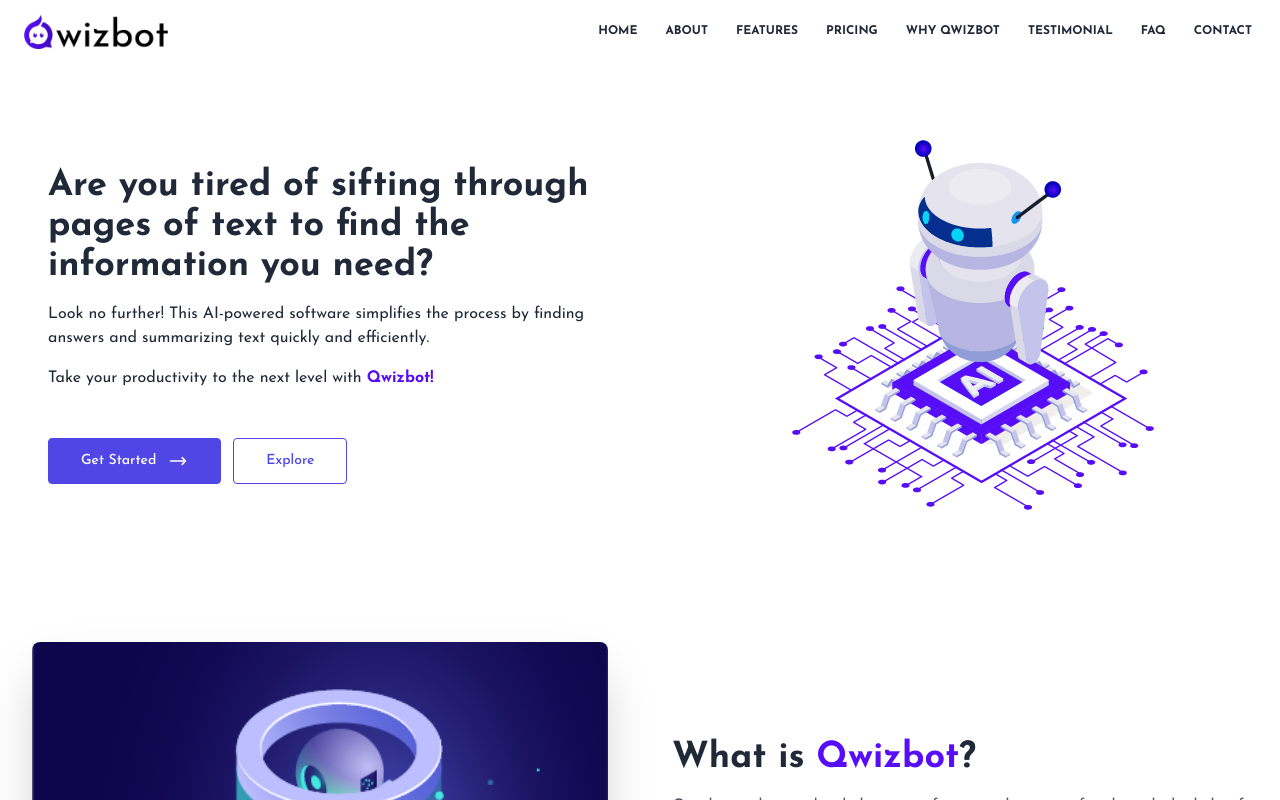
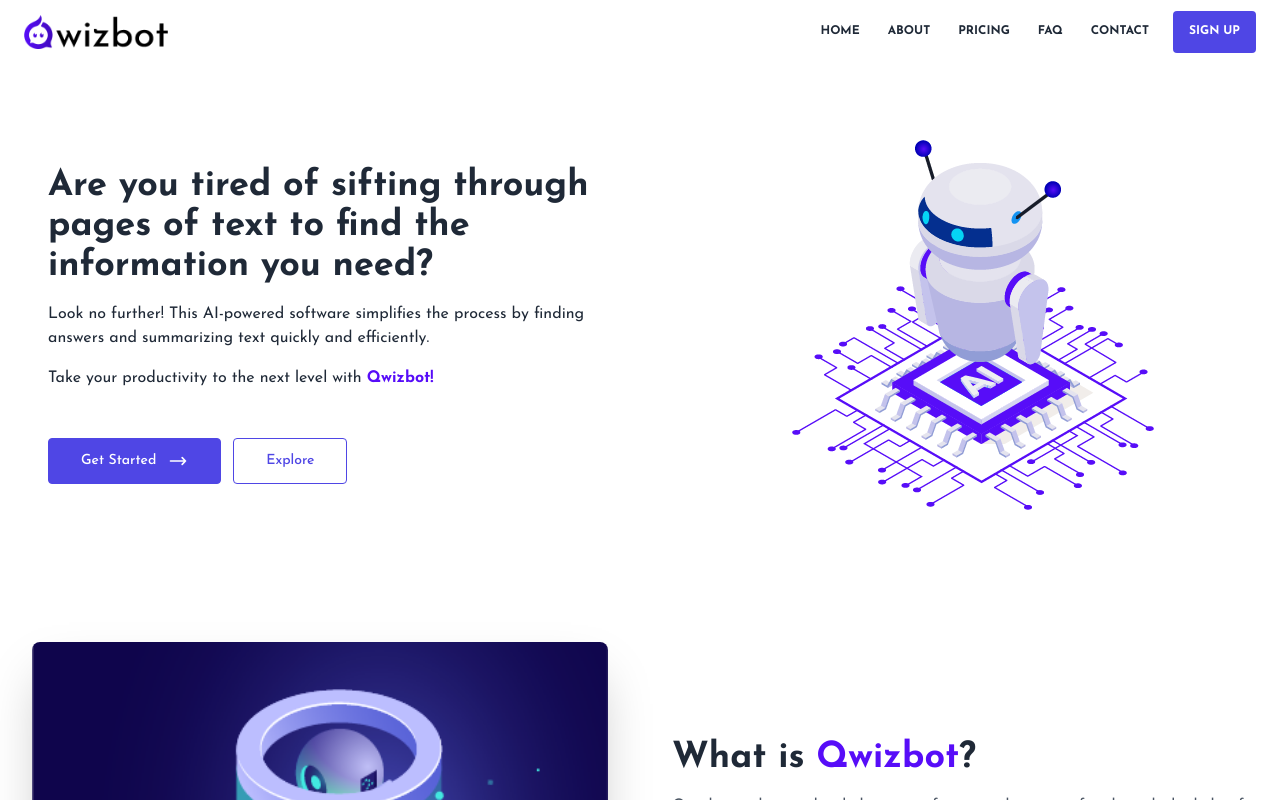
Before and after one commit to mdazlaanzubair/QwizAI, a React (Vite) app: page / in a window 1280 px wide. Shown: the top 800 px of the page. Built offline with nearby package versions, Linux system fonts and the light colour scheme.

Commit message:
landing page UI finalized

```diff
--- a/src/pages/landing/layout/components/Header.jsx
+++ b/src/pages/landing/layout/components/Header.jsx
@@ -12,22 +12,22 @@
       id: "#about",
       title: "About",
     },
-    {
-      id: "#features",
-      title: "Features",
-    },
+    // {
+    //   id: "#features",
+    //   title: "Features",
+    // },
     {
       id: "#pricing",
       title: "Pricing",
     },
-    {
-      id: "#why",
-      title: "Why Qwizbot",
-    },
-    {
-      id: "#testimonial",
-      title: "Testimonial",
-    },
+    // {
+    //   id: "#why",
+    //   title: "Why Qwizbot",
+    // },
+    // {
+    //   id: "#testimonial",
+    //   title: "Testimonial",
+    // },
     {
       id: "#faq",
       title: "FAQ",
@@ -42,11 +42,14 @@
     window.addEventListener("scroll", () => {
       const element = document.getElementById("navbar");
       if (window.pageYOffset >= 150) {
-        element.classList.add(...["sticky", "top-0"]);
+        element.classList.add(
+          ...["sticky", "top-0", "z-10", "bg-white", "shadow-lg", "py-5"]
+        );
       } else {
-        element.classList.remove(...["sticky", "top-0", "bg-black"]);
+        element.classList.remove(
+          ...["sticky", "top-0", "z-10", "bg-white", "shadow-lg", "py-5"]
+        );
       }
-      // window.pageYOffset >= 150 ? setShowJumpBtn(true) : setShowJumpBtn(false);
     });
   }, []);
 
@@ -57,18 +60,8 @@
           <img className="w-36" src={app_logo} alt="Qwizbot logo" />
         </a>
       </div>
-      <div className="flex-none px-2 mx-2">
-        <div className="items-stretch hidden lg:flex space-x-5">
-          {sections_routes.map((route, index) => (
-            <AnchorLink
-              key={index}
-              href={route.id}
-              className="p-1 border-b-2 font-bold uppercase text-xs border-transparent transition-all ease-in-out duration-500 hover:text-indigo-700 hover:border-b-indigo-600"
-            >
-              {route.title}
-            </AnchorLink>
-          ))}
-        </div>
+      <div className="flex-none px-2 mx-2 items-center">
+        {/* mobile navbar */}
         <div className="flex lg:hidden space-x-5 justify-end">
           <div className="dropdown dropdown-end">
             <div
@@ -102,6 +95,25 @@
             </ul>
           </div>
         </div>
+
+        {/* desktop navbar */}
+        <div className="items-center hidden lg:flex space-x-5">
+          {sections_routes.map((route, index) => (
+            <AnchorLink
+              key={index}
+              href={route.id}
+              className="p-1 border-b-2 font-bold uppercase text-xs border-transparent transition-all ease-in-out duration-500 hover:text-indigo-700 hover:border-b-indigo-600"
+            >
+              {route.title}
+            </AnchorLink>
+          ))}
+        </div>
+          <a
+            href="/"
+            className="ml-5 py-3 px-4 border-b-2 rounded font-bold uppercase text-xs border-transparent transition-all ease-in-out duration-500 bg-indigo-600 text-white hover:bg-indigo-700"
+          >
+            Sign up
+          </a>
       </div>
     </header>
   );
--- a/src/pages/landing/layout/sections/About.jsx
+++ b/src/pages/landing/layout/sections/About.jsx
@@ -1,5 +1,6 @@
 import { content } from "../../../../utilities/constants/data";
 import about_img from "../../../../assets/illustrations/about-img.png";
+import AnchorLink from "react-anchor-link-smooth-scroll";
 
 const About = () => {
   return (
@@ -20,9 +21,12 @@
 
             <p className="mt-4 text-gray-600">{content.about.para1}</p>
 
-            <a href="#features" className="text-indigo-600 inline-block mt-3">
+            <AnchorLink
+              href="#features"
+              className="text-indigo-600 inline-block mt-3"
+            >
               <span className="text-sm font-medium">Learn more</span>
-            </a>
+            </AnchorLink>
           </div>
         </div>
       </div>
--- a/src/pages/landing/layout/sections/Contact.jsx
+++ b/src/pages/landing/layout/sections/Contact.jsx
@@ -7,7 +7,7 @@
         <div className="lg:w-1/2 rounded-lg overflow-hidden sm:mr-10 items-start justify-start relative hidden lg:flex">
           <img src={contact_img} alt="contact-img" />
         </div>
-        <div className="lg:w-1/2 bg-white flex flex-col w-full md:py-8 mt-8 md:mt-0">
+        <div className="lg:w-1/2 bg-white flex flex-col w-full md:py-8 mt-8 md:mt-0 px-8">
           <h2 className="text-3xl font-bold sm:text-4xl">Contact</h2>
           <p className="leading-relaxed my-5">
             Have any questions or feedback for the Qwizbot team? We'd love to
--- a/src/pages/landing/layout/sections/Features.jsx
+++ b/src/pages/landing/layout/sections/Features.jsx
@@ -24,7 +24,7 @@
         <div className="mt-8 grid grid-cols-1 gap-8 md:mt-16 md:grid-cols-2 md:gap-12 lg:grid-cols-3">
           {content.features.map((feature, index) => (
             <div
-              className="flex items-start transform ease-out duration-500 hover:bg-gradient-to-r from-[#0b0133] to-[#000525] hover:shadow-lg shadow p-5 rounded-lg border-none"
+              className="flex items-start transform ease-out duration-500 bg-gradient-to-r from-[#0b0133] to-[#000525] hover:shadow-2xl shadow p-5 rounded-lg border-none"
               key={index}
             >
               <span className="flex-shrink-0 rounded-lg bg-indigo-800 p-4">
--- a/src/pages/landing/layout/sections/Hero.jsx
+++ b/src/pages/landing/layout/sections/Hero.jsx
@@ -1,10 +1,11 @@
+import AnchorLink from "react-anchor-link-smooth-scroll";
 import hero_bg_img from "../../../../assets/illustrations/hero-img.png";
 import { content } from "../../../../utilities/constants/data";
 
 const Hero = () => {
   return (
     <section
-      id="hero"
+      id="home"
       className="pt-32 md:py-12 xl:container m-auto px-6 md:px-12"
     >
       <div
@@ -42,12 +43,12 @@
               />
             </svg>
           </a>
-          <a
+          <AnchorLink
             href="#about"
             className="mt-8 inline-flex items-center rounded border border-indigo-600 text-indigo-600 px-8 py-3 bg-white hover:bg-indigo-600 hover:text-white active:border-0"
           >
             <span className="text-sm font-medium"> Explore </span>
-          </a>
+          </AnchorLink>
         </div>
         <div className="relative overflow-hidden w-full lg:w-7/12 lg:-mr-16 hidden lg:block">
           <img
--- a/src/pages/landing/layout/sections/Testimonial.jsx
+++ b/src/pages/landing/layout/sections/Testimonial.jsx
@@ -7,7 +7,7 @@
         <h1 className="text-3xl font-bold sm:text-4xl text-gray-900 text-center">
           <strong className="text-primary">Qwizbot</strong> have some fans.
         </h1>
-        <p className="mt-4 text-gray-600 mb-12 text-center w-1/2 mx-auto">
+        <p className="mt-4 text-gray-600 mb-12 text-center lg:w-1/2 mx-auto">
           I don't like to brag, but I don't mind letting my users do it for me.
           Here are a few nice things folks have said about our themes over the
           years.
--- a/src/pages/landing/layout/sections/Why.jsx
+++ b/src/pages/landing/layout/sections/Why.jsx
@@ -25,7 +25,7 @@
             {content.why.qna.map((item, index) => (
               <div
                 key={index}
-                className="shadow-md hover:shadow-xl block rounded-xl p-4"
+                className="shadow-md hover:shadow-xl block rounded-xl p-4 col-span-2 md:col-span-1"
               >
                 {/* <span className="inline-block rounded-lg bg-gray-50 p-3">
                   <svg
@@ -48,7 +48,7 @@
 
                 <h2 className="my-3 font-bold">{item.title}</h2>
 
-                <p className="hidden sm:mt-1 sm:block sm:text-sm text-gray-600">
+                <p className="sm:mt-1 sm:block sm:text-sm text-gray-600">
                   {item.desc}
                 </p>
               </div>
```
Also changed, not shown: src/pages/landing/layout/sections/Faq.jsx (+5 -5 lines).
